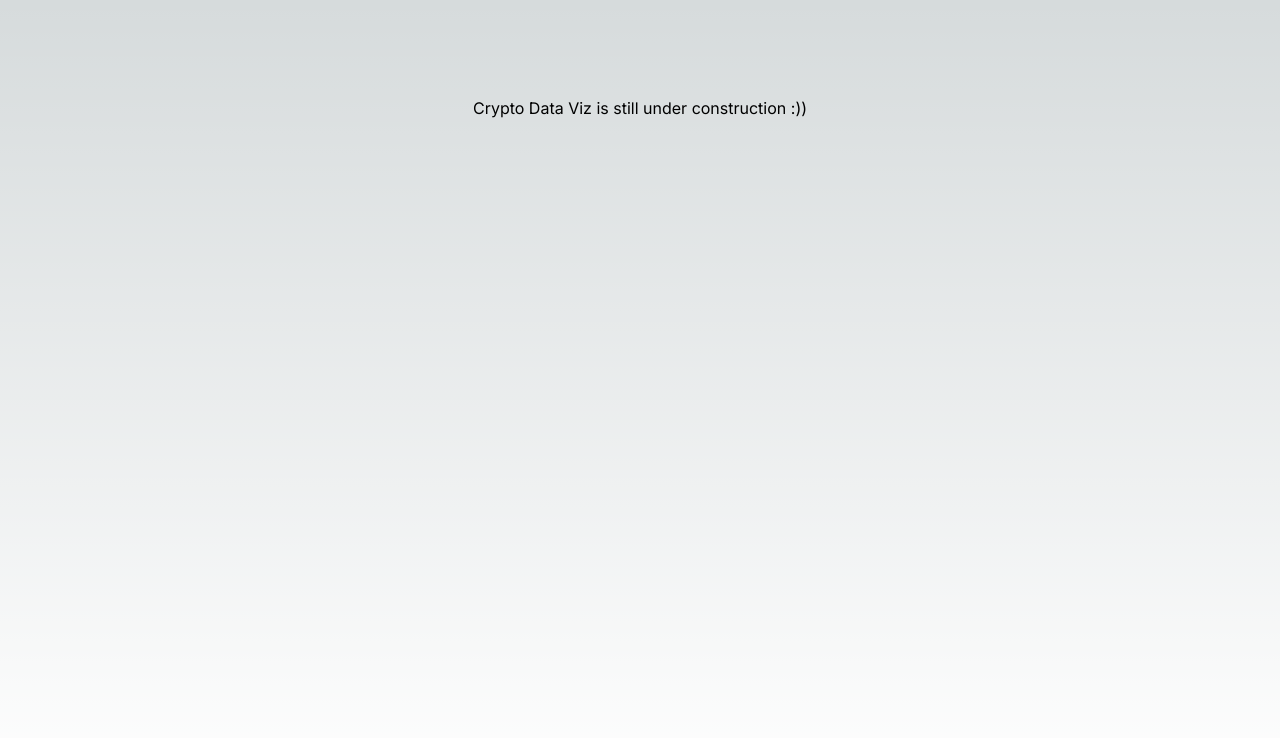
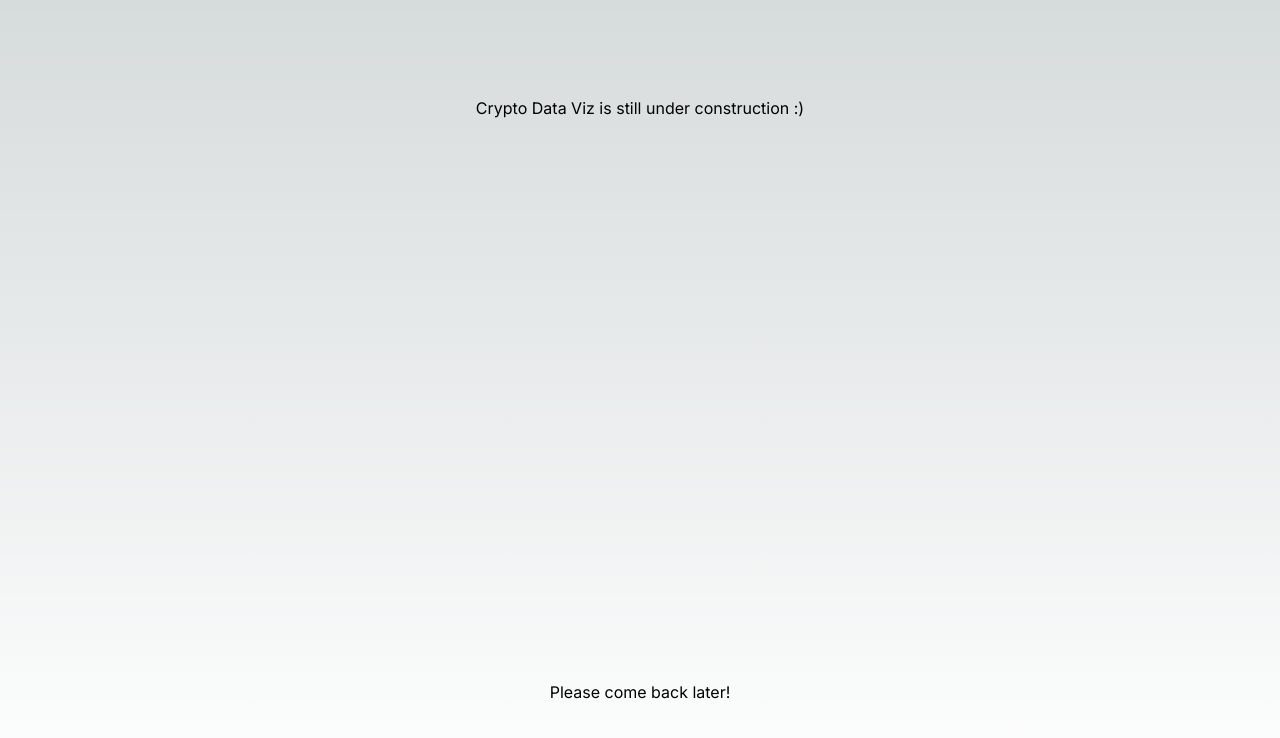
Before and after one commit to antonydesigns/cryptodataviz, a Next.js app: page / in a window 1280 px wide. Shown: the top 738 px of the page. Built offline with nearby package versions, Linux system fonts and the light colour scheme.

Commit message:
new text added

```diff
--- a/app/page.tsx
+++ b/app/page.tsx
@@ -3,7 +3,8 @@ import Image from "next/image";
 export default function Home() {
   return (
     <main className="flex min-h-screen flex-col items-center justify-between p-24">
-      Crypto Data Viz is still under construction :))
+      <p>Crypto Data Viz is still under construction :)</p>
+      <p>Please come back later!</p>
     </main>
   );
 }
```
